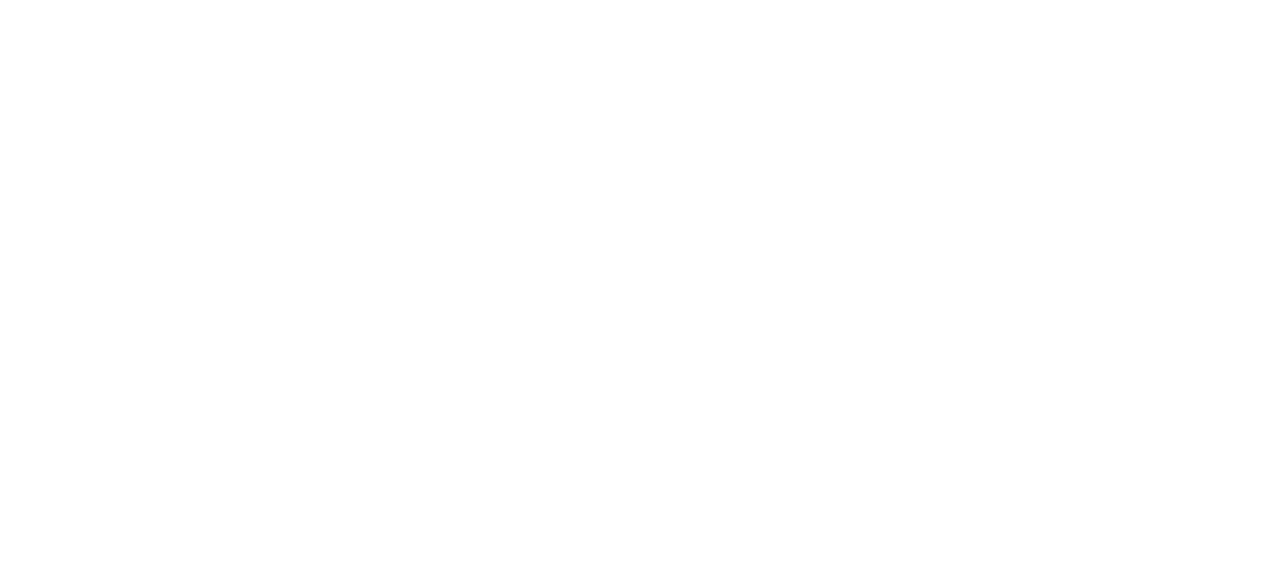
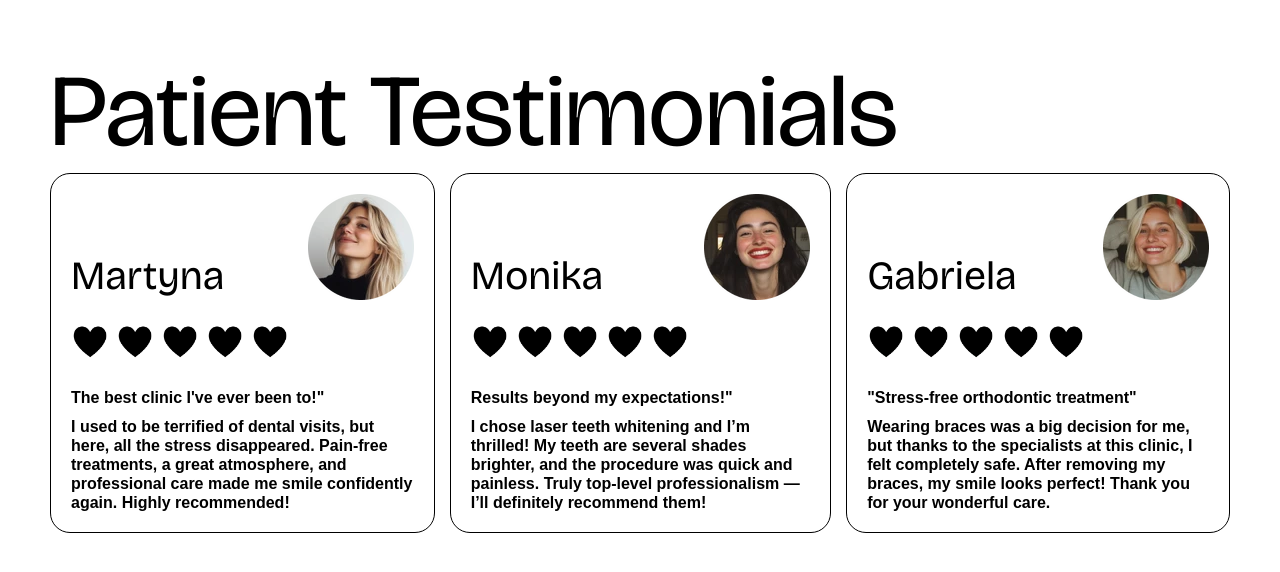
Before and after one commit to Macomi27/Healthy-smile-website, a plain HTML site: page pages/index.html in a window 1280 px wide. Drawn offline with nearby package versions, Linux system fonts and the light colour scheme.

Commit message:
add Patient Testimonials section

```diff
--- a/pages/index.html
+++ b/pages/index.html
@@ -5,6 +5,72 @@
     <meta name="viewport" content="width=device-width, initial-scale=1.0" />
     <title>Healthy smile website</title>
     <link rel="stylesheet" href="../styles/styles.css" />
+    <link href="https://fonts.googleapis.com/css2?family=Bricolage+Grotesque:wght@400&display=swap" rel="stylesheet">
+
   </head>
-  <body></body>
+  <body>
+
+    <div class="patient-testimonials">
+      <p>Patient Testimonials</p>
+      <div class="cards">
+        <div class="card-1">
+          <div class="name-img">
+            <p>Martyna</p>
+            <img src="../assets/Opinion1.webp" alt="">
+          </div>
+          <div class="hearts">
+            <img src="../assets/heart2.webp" alt="">
+            <img src="../assets/heart2.webp" alt="">
+            <img src="../assets/heart2.webp" alt="">
+            <img src="../assets/heart2.webp" alt="">
+            <img src="../assets/heart2.webp" alt="">
+          </div>
+          <p><strong>The best clinic I've ever been to!"</strong></p>
+          <p class="testimonials">I used to be terrified of dental visits, but here, all the stress disappeared. Pain-free treatments, a great atmosphere, and professional care made me smile confidently again. Highly recommended!
+
+</p>
+
+        </div>
+        <div class="card-1">
+          <div class="name-img">
+            <p>Monika</p>
+            <img src="../assets/Opinion2.webp" alt="">
+          </div>
+          <div class="hearts">
+            <img src="../assets/heart2.webp" alt="">
+            <img src="../assets/heart2.webp" alt="">
+            <img src="../assets/heart2.webp" alt="">
+            <img src="../assets/heart2.webp" alt="">
+            <img src="../assets/heart2.webp" alt="">
+          </div>
+          <p><strong>Results beyond my expectations!"</strong></p>
+          <p class="testimonials">I chose laser teeth whitening and I’m thrilled! My teeth are several shades brighter, and the procedure was quick and painless. Truly top-level professionalism — I’ll definitely recommend them!
+
+</p>
+
+        </div>
+        <div class="card-1">
+          <div class="name-img">
+            <p>Gabriela</p>
+            <img src="../assets/Opinion3.webp" alt="">
+          </div>
+          <div class="hearts">
+            <img src="../assets/heart2.webp" alt="">
+            <img src="../assets/heart2.webp" alt="">
+            <img src="../assets/heart2.webp" alt="">
+            <img src="../assets/heart2.webp" alt="">
+            <img src="../assets/heart2.webp" alt="">
+          </div>
+          <p><strong>"Stress-free orthodontic treatment"</strong></p>
+          <p class="testimonials">Wearing braces was a big decision for me, but thanks to the specialists at this clinic, I felt completely safe. After removing my braces, my smile looks perfect! Thank you for your wonderful care.
+
+
+
+</p>
+
+        </div>
+      </div>
+    </div>
+
+  </body>
 </html>
--- a/styles/styles.css
+++ b/styles/styles.css
@@ -5,3 +5,66 @@
     padding: 0;
     box-sizing: border-box;
 }
+
+
+/* bety */
+.patient-testimonials{
+    margin:50px;
+}
+.patient-testimonials >p{
+ font-size: 102px;
+ font-family: 'Bricolage Grotesque', sans-serif;
+
+}
+.cards{
+    display: flex;
+    align-items: center;
+    /* justify-content: space-around; */
+    gap:15px;
+    flex-wrap: nowrap;
+}
+.card-1{
+    border: 1px solid rgb(0, 0, 0);
+    padding:20px;
+    border-radius: 20px;
+    /* width:106px;
+    height:106px; */
+
+    /* background-color: black; */
+}
+.name-img{
+    display: flex;
+    align-items: end;
+    justify-content: space-between;
+    /* width: 800px; */
+}
+.name-img p{
+    font-size:40px;
+    font-family: 'Bricolage Grotesque', sans-serif;
+
+}
+
+.hearts{
+    display: flex;
+    justify-content: flex-start;
+    align-items: center;
+    gap:5px;
+    margin-top:25px;
+    margin-bottom: 30px;
+}
+.hearts img{
+    width:40px;
+    height: 34px;;
+}
+.card-1 > p{
+    font-size: 16px;
+    font-family: "Work Sans", sans-serif, Times, serif;
+    font-weight: bolder;
+}
+.testimonials{
+    font-size:16px;
+    font-family: "Work Sans", sans-serif, Times, serif;
+    line-height: 19px;
+    margin-top:10px;
+
+}
```
Also changed, not shown: assets/Opinion1.webp (added), assets/Opinion2.webp (added), assets/Opinion3.webp (added), assets/heart.webp (added), assets/heart2.webp (added).
